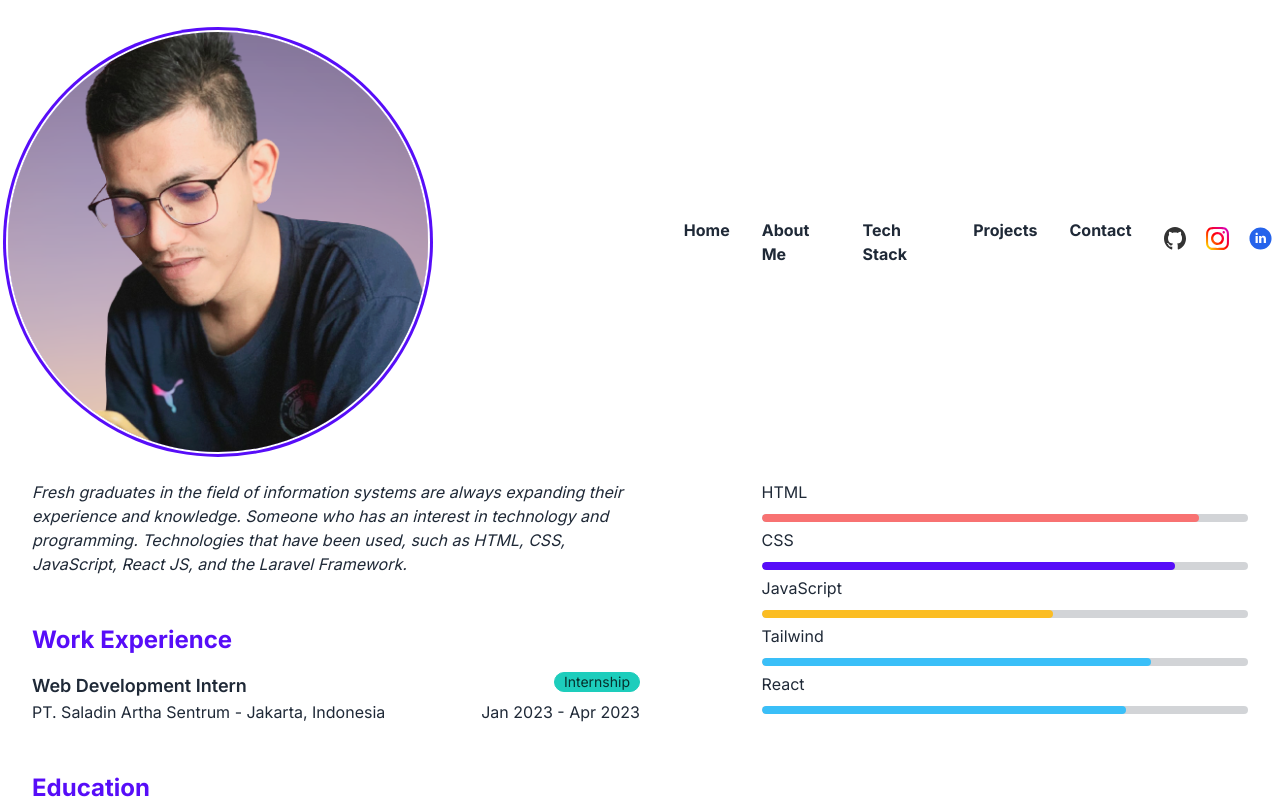
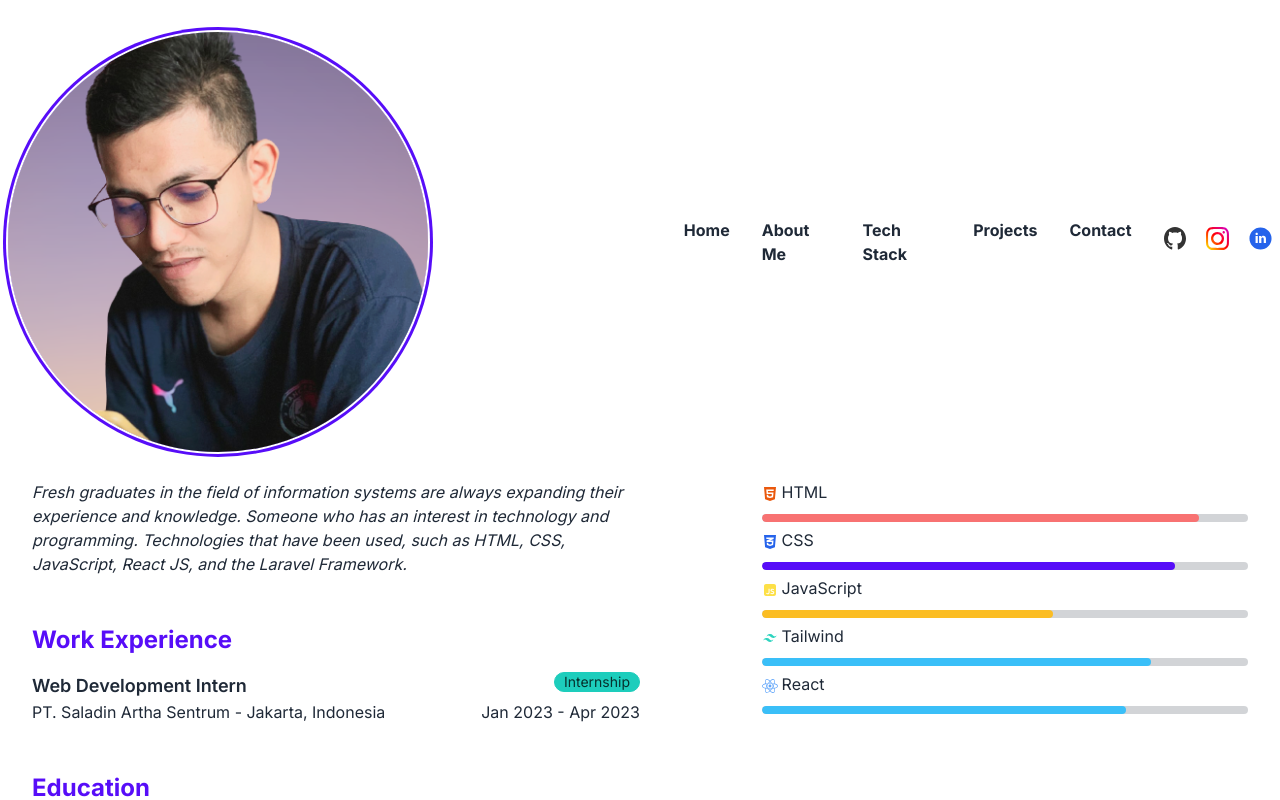
Before and after one commit to mochamadyusuf/portfolio, a Next.js app: page /about in a window 1280 px wide. Shown: the top 800 px of the page. Built offline with nearby package versions, Linux system fonts and the light colour scheme.

Commit message:
Created contact component

```diff
--- /dev/null
+++ b/src/app/contact/page.tsx
@@ -0,0 +1,18 @@
+export default function Contact() {
+  return (
+    <main>
+      <section className="min-h-screen flex flex-col justify-center items-center gap-y-3">
+        <h1 className="text-xl md:text-4xl font-bold">
+          For any questions please mail to:
+        </h1>
+        <a
+          href="https://mailto:mochamadd.yusuf@gmail.com"
+          target="_blank"
+          className="text-lg md:text-2xl font-bold bg-gradient-to-r from-[#13B0F5] to-[#E70FAA] bg-clip-text text-transparent hover:text-indigo-500 hover:underline"
+        >
+          mochamadd.yusuf@gmail.com
+        </a>
+      </section>
+    </main>
+  );
+}
--- a/src/components/Fragments/Footer/index.tsx
+++ b/src/components/Fragments/Footer/index.tsx
@@ -10,16 +10,32 @@ export default function Footer() {
         </p>
       </div>
       <div className="inline-flex gap-4 bg-gradient-radial from-indigo-600 to-pink-400 text-transparent bg-clip-text font-bold">
-        <a href="" className="hover:text-white">
+        <a
+          href="https://github.com/mochamadyusuf"
+          target="_blank"
+          className="hover:text-white"
+        >
           Github
         </a>
-        <a href="" className="hover:text-white">
+        <a
+          href="https://instagram.com/mchdysf"
+          target="_blank"
+          className="hover:text-white"
+        >
           Instagram
         </a>
-        <a href="" className="hover:text-white">
+        <a
+          href="https://wa.me/+6283869696964"
+          target="_blank"
+          className="hover:text-white"
+        >
           Whatsapp
         </a>
-        <a href="" className="hover:text-white">
+        <a
+          href="https://linkedin.com/in/mochamadyusuf"
+          target="_blank"
+          className="hover:text-white"
+        >
           Linkedin
         </a>
       </div>
--- a/src/components/Fragments/Navbar/NavbarItem/index.tsx
+++ b/src/components/Fragments/Navbar/NavbarItem/index.tsx
@@ -25,7 +25,7 @@ export default function NavbarItem({ className = "", hover = "" }) {
           </Link>
         </li>
         <li>
-          <Link href="" className={hover}>
+          <Link href="/contact" className={hover}>
             Contact
           </Link>
         </li>
--- a/src/components/Fragments/Navbar/NavbarMedia/index.tsx
+++ b/src/components/Fragments/Navbar/NavbarMedia/index.tsx
@@ -5,7 +5,12 @@ export default function NavbarMedia({ className = "" }) {
     <div className="navbar-media">
       <ul className={className}>
         <li>
-          <a href="" className="lg:tooltip lg:tooltip-bottom" data-tip="github">
+          <a
+            href="https://github.com/mochamadyusuf"
+            target="_blank"
+            className="lg:tooltip lg:tooltip-bottom"
+            data-tip="github"
+          >
             <Image
               src="/images/github-icon.svg"
               alt="github"
@@ -16,7 +21,8 @@ export default function NavbarMedia({ className = "" }) {
         </li>
         <li>
           <a
-            href=""
+            href="https://instagram.com/mchdysf"
+            target="_blank"
             className="lg:tooltip lg:tooltip-bottom"
             data-tip="instagram"
           >
@@ -30,7 +36,8 @@ export default function NavbarMedia({ className = "" }) {
         </li>
         <li>
           <a
-            href=""
+            href="https://linkedin.com/in/mochamadyusuf"
+            target="_blank"
             className="lg:tooltip lg:tooltip-bottom"
             data-tip="linkedin"
           >
--- a/src/components/Fragments/Project/Card/index.tsx
+++ b/src/components/Fragments/Project/Card/index.tsx
@@ -20,7 +20,7 @@ const projects = [
     title: "Movie App",
     description: `This is an example of a movie list website using the React JS library by fetching data from an open source API.`,
     website: "https://movie-app-mochamad-yusuf.web.app",
-    github: "https://github.com/mochamadyusuf/mochamadyusuf.github.io.git",
+    github: "https://github.com/mochamadyusuf/movie-app.git",
   },
 ];
 
--- a/src/components/Fragments/Skill/index.tsx
+++ b/src/components/Fragments/Skill/index.tsx
@@ -1,4 +1,7 @@
 import "/src/app/globals.css";
+import { FaHtml5, FaCss3Alt, FaReact } from "react-icons/fa";
+import { RiJavascriptFill } from "react-icons/ri";
+import { BiLogoTailwindCss } from "react-icons/bi";
 
 export default function Skill() {
   return (
@@ -6,7 +9,10 @@ export default function Skill() {
       <h2 className="subheading-about mb-4">Skills</h2>
       <ul>
         <li>
-          <p>HTML</p>
+          <p>
+            <FaHtml5 className="inline mr-1 text-orange-600" />
+            HTML
+          </p>
           <progress
             className="progress progress-error"
             value={90}
@@ -14,7 +20,10 @@ export default function Skill() {
           ></progress>
         </li>
         <li>
-          <p>CSS</p>
+          <p>
+            <FaCss3Alt className="inline mr-1 text-blue-600" />
+            CSS
+          </p>
           <progress
             className="progress progress-primary"
             value={85}
@@ -22,7 +31,10 @@ export default function Skill() {
           ></progress>
         </li>
         <li>
-          <p>JavaScript</p>
+          <p>
+            <RiJavascriptFill className="inline mr-1 text-yellow-300" />
+            JavaScript
+          </p>
           <progress
             className="progress progress-warning"
             value={60}
@@ -30,7 +42,10 @@ export default function Skill() {
           ></progress>
         </li>
         <li>
-          <p>Tailwind</p>
+          <p>
+            <BiLogoTailwindCss className="inline mr-1 text-teal-400" />
+            Tailwind
+          </p>
           <progress
             className="progress progress-info"
             value={80}
@@ -38,7 +53,10 @@ export default function Skill() {
           ></progress>
         </li>
         <li>
-          <p>React</p>
+          <p>
+            <FaReact className="inline mr-1 text-blue-400" />
+            React
+          </p>
           <progress
             className="progress progress-info"
             value={75}
```
